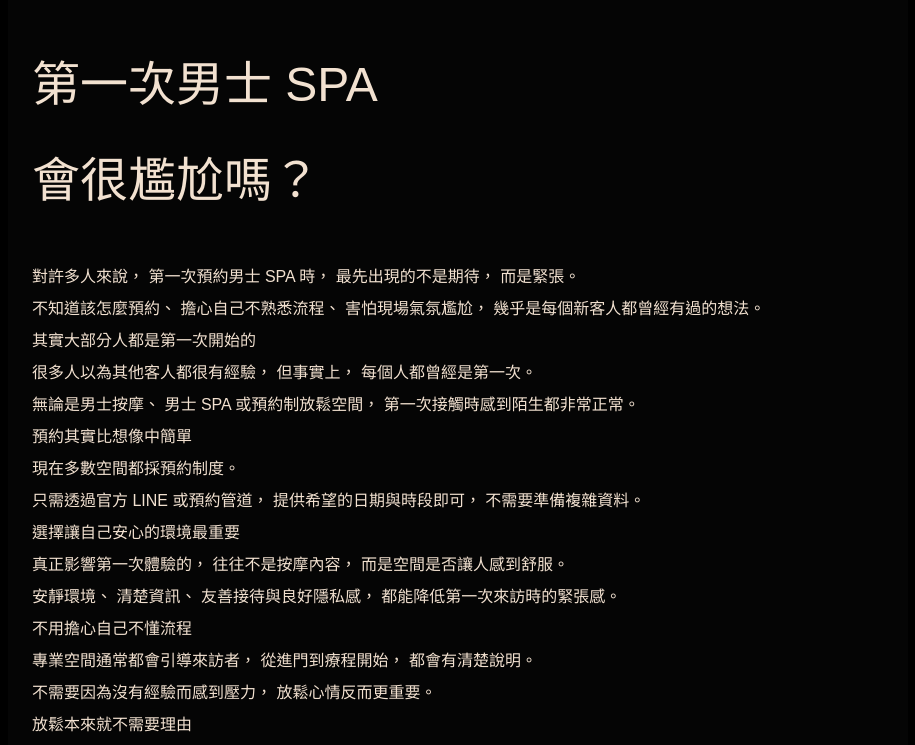
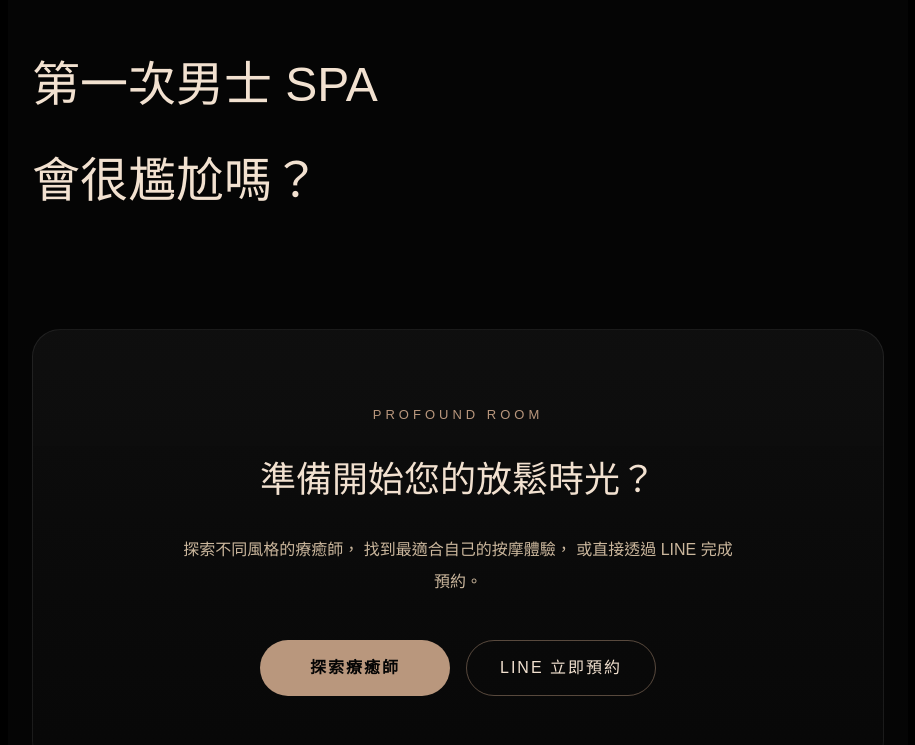
Before and after one commit to profoundroomkh/profound-room, a Next.js app: page /journal/first-men-spa-experience in a window 1280 px wide. Shown: the part 103-848 px from the top of the page, without its empty margins (182-1097 px from the left). Built offline with nearby package versions, Linux system fonts and the light colour scheme.

Commit message:
Update page.js

```diff
--- a/app/journal/first-men-spa-experience/page.js
+++ b/app/journal/first-men-spa-experience/page.js
@@ -1,3 +1,5 @@
+import Header from '../../../components/Header'
+import JournalCTA from '../../../components/JournalCTA'
 export const metadata = {
   title:
     '第一次男士 SPA，會很尷尬嗎？｜深寓 PROFOUND ROOM',
@@ -14,6 +16,7 @@ export const metadata = {
     '高雄放鬆空間',
   ],
 }
+
 
 export default function ArticlePage() {
   return (
@@ -38,6 +41,7 @@ export default function ArticlePage() {
         <br />
         會很尷尬嗎？
       </h1>
+          <JournalCTA />
 
       <p>
         對許多人來說，
```
